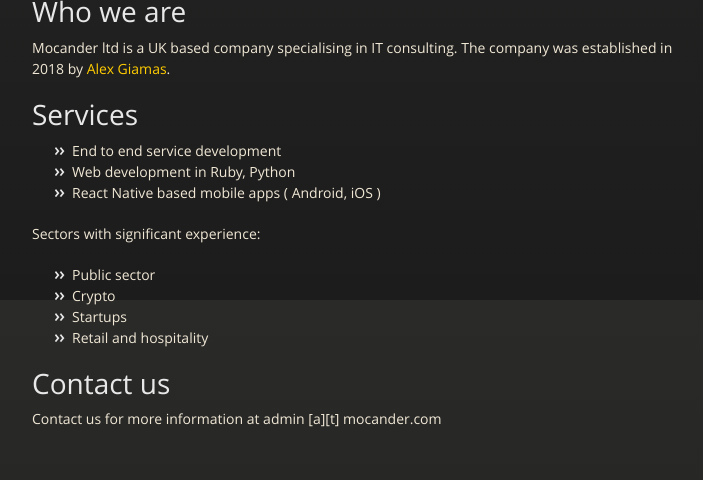
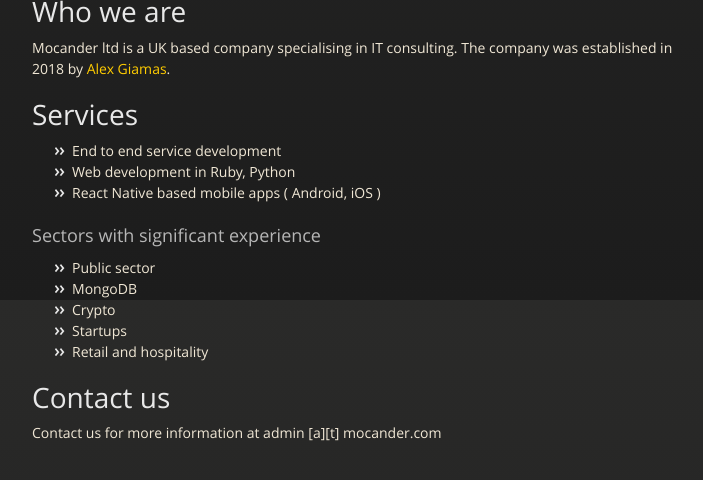
Before and after one commit to agiamas/agiamas.github.io, a Jekyll site: the page built from index.md, in a window 1280 px wide and 1153 px high, cut to the strip 600-1080 px from the top of the window. Shown: the whole strip, without its empty margins (283-986 px from the left). Built offline with Jekyll 4.4.1, drawn with Linux system fonts in a browser that asks for light colours; some of the changed text lies outside the part shown.

Commit message:
remove header button

```diff
--- a/_layouts/default.html
+++ b/_layouts/default.html
@@ -21,12 +21,15 @@
   <body>
       <div id="header">
         <nav>
-          <li class="fork"><a href="{{ site.github.repository_url }}">View On GitHub</a></li>
-          {% if site.show_downloads %}
-            <li class="downloads"><a href="{{ site.github.zip_url }}">ZIP</a></li>
-            <li class="downloads"><a href="{{ site.github.tar_url }}">TAR</a></li>
-            <li class="title">DOWNLOADS</li>
-          {% endif %}
+          <li class="downloads"><a href="#who-we-are">Who we are</a></li>
+          <li><a href="#services">Services</a></li>
+          <li><a href="#contact-us">Contact us</a></li>
+          <!--<li class="fork"><a href="{{ site.github.repository_url }}">View On GitHub</a></li>-->
+          <!--{% if site.show_downloads %}-->
+            <!--<li class="downloads"><a href="{{ site.github.zip_url }}">ZIP</a></li>-->
+            <!--<li class="downloads"><a href="{{ site.github.tar_url }}">TAR</a></li>-->
+            <!--<li class="title">DOWNLOADS</li>-->
+          <!--{% endif %}-->
         </nav>
       </div><!-- end header -->
 
--- a/_sass/jekyll-theme-midnight.scss
+++ b/_sass/jekyll-theme-midnight.scss
@@ -169,7 +169,7 @@ dt {
     max-width: 650px;
     margin: 0 auto;
     padding: 0 10px;
-    background: blue;
+    background: grey;
     margin: 6px auto;
 
     li {
--- a/index.md
+++ b/index.md
@@ -16,9 +16,10 @@ Mocander ltd is a UK based company specialising in IT consulting. The company wa
 * React Native based mobile apps ( Android, iOS )
 
 
-Sectors with significant experience:
+### Sectors with significant experience
 
 * Public sector
+* MongoDB
 * Crypto
 * Startups
 * Retail and hospitality
```
Also changed, not shown: 4 other files.
